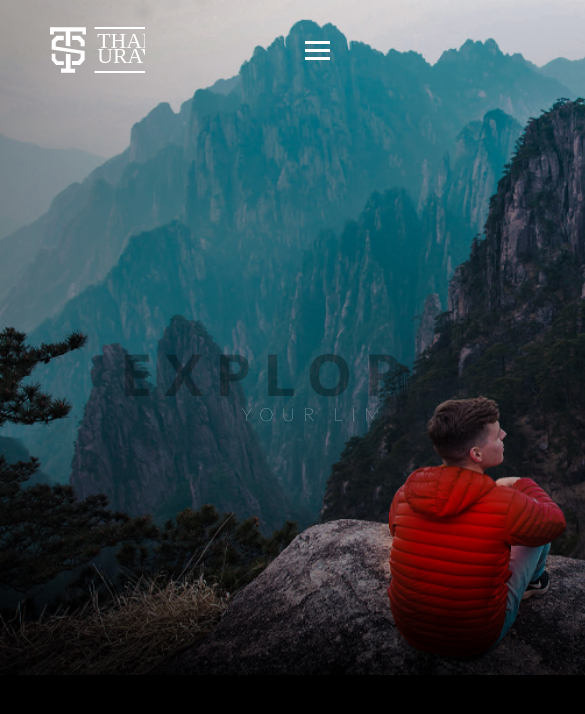
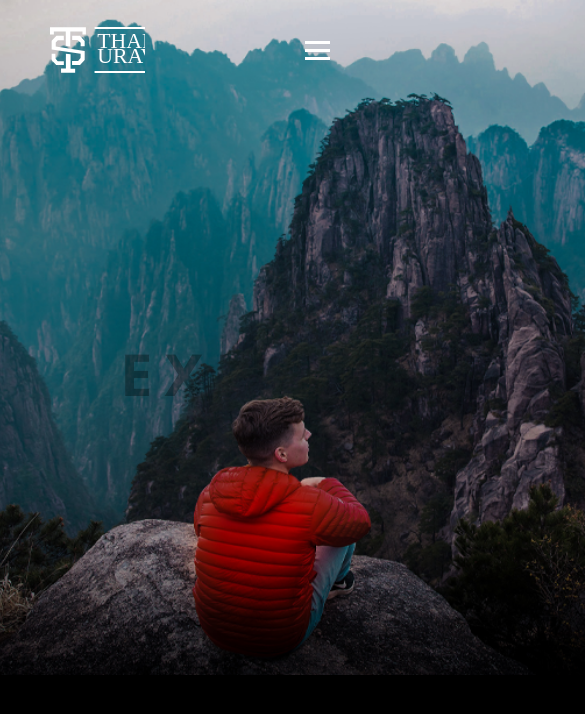
Before and after one commit to aleion/hills, a plain HTML site: page index.html in a window 390 px wide. Shown: the top 714 px of the page, 585 px wide, since content can reach past the window. Drawn offline with Linux system fonts and the light colour scheme; a web font is replaced by a local one.

Commit message:
modified hero position

```diff
--- a/style.css
+++ b/style.css
@@ -454,6 +454,7 @@ label{
     .hero-bg{
         width: auto;
         height: 80%;
+        left: -50%;
     }
 
   }
```
